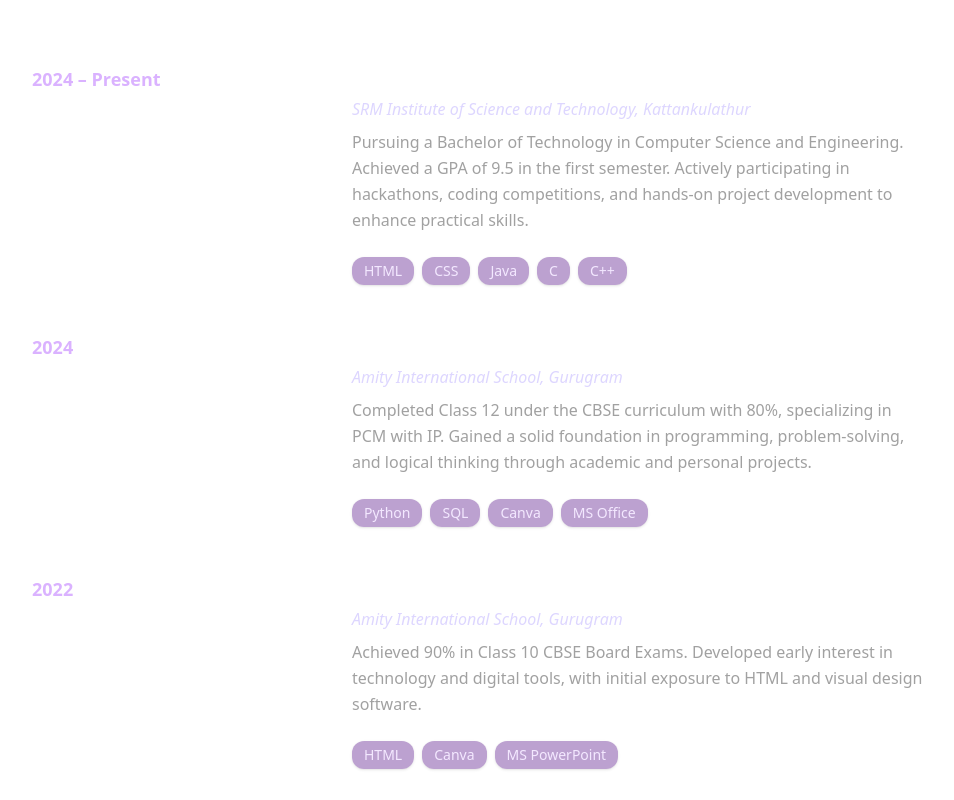
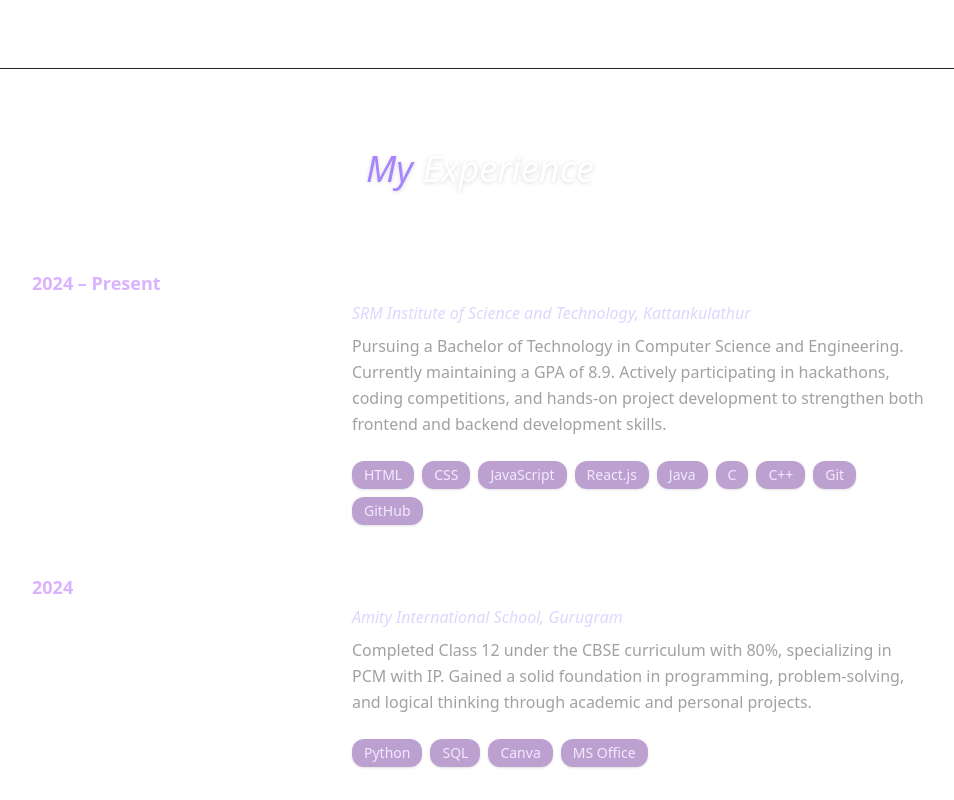
Before and after one commit to tusharikasuman/Portfolio-Website, a React (Vite) app: page / in a window 1280 px wide. Shown: the part 1720-2520 px from the top of the page, without its empty margins (160-1114 px from the left). Built offline with nearby package versions, Linux system fonts and the light colour scheme.

Commit message:
About me changed

```diff
--- a/src/components/About.jsx
+++ b/src/components/About.jsx
@@ -1,5 +1,5 @@
 import React from "react";
-import AboutImg from "../assets/aboutme.jpg";
+import AboutImg from "../assets/aboutme.jpeg";
 import { ABOUT_TEXT } from "../constants";
 
 const About = () => {
--- a/src/constants/index.js
+++ b/src/constants/index.js
@@ -1,21 +1,33 @@
-export const ABOUT_TEXT = `Hi, I’m Tusharika Suman — a Computer Science Engineering student at SRM, with a growing passion for frontend development. I’m currently sharpening my skills in HTML, CSS, JavaScript, and React, and I genuinely enjoy the process of turning ideas into interactive, user-friendly web experiences.
+export const ABOUT_TEXT = `Hi, I’m Tusharika Suman, a Computer Science Engineering student at SRM Institute of Science and Technology, with a strong and growing interest in full stack development.
 
-From early on, I’ve been fascinated by the way websites come to life—from design to functionality. That interest, combined with my technical foundation in computer science, pushed me to dive deeper into frontend development. I love the challenge of bringing both logic and creativity together to build something meaningful from scratch.
+I enjoy building websites that tell a story — experiences that are user-friendly, interactive, and visually engaging. I’m especially drawn to interfaces that feel alive, whether through smooth interactions, thoughtful design, or subtle 3D elements (which I’m currently learning and experimenting with). For me, a good website isn’t just functional — it should feel intuitive and memorable.
 
-Beyond tech, I’m a creative at heart — I enjoy video editing, graphic design, and managing social media content, especially for causes I care about. Outside of my digital world, you’ll often find me swimming, playing guitar, vlogging, or just spending time with my dog and listening to some good music.
+On the technical side, I’m actively sharpening my skills in frontend technologies like HTML, CSS, JavaScript, and React, while also strengthening my backend development skills to better understand how complete systems work behind the scenes. I enjoy connecting the frontend and backend to create applications that are cohesive, efficient, and scalable.
 
-While I’m still exploring my path in tech, I’m driven by the excitement of building things from the ground up and constantly pushing myself to grow.
+I’ve worked on multiple projects and genuinely love the process of building — from planning and problem-solving to refining small details. Every project teaches me something new, and that constant learning is what keeps me motivated to build more and push my limits.
 
-I’m always eager to learn and collaborate, so if you have a project in mind or just want to chat about tech, feel free to reach out!`;
+Beyond development, I’m a creative at heart. I enjoy video editing, graphic design, and content creation, which influence how I think about user experience and storytelling in web development. Outside of tech, I like swimming, playing guitar, vlogging, spending time with my dog, and listening to music.
+
+I’m still exploring my path in tech, but I’m driven by curiosity, creativity, and the excitement of building things from scratch. I’m always open to learning, collaborating, and working on meaningful projects.`;
 
 export const EXPERIENCES = [
   {
-    year: "2024 – Present",
-    role: "B.Tech CSE Core Student",
-    company: "SRM Institute of Science and Technology, Kattankulathur",
-    description: `Pursuing a Bachelor of Technology in Computer Science and Engineering. Achieved a GPA of 9.5 in the first semester. Actively participating in hackathons, coding competitions, and hands-on project development to enhance practical skills.`,
-    technologies: ["HTML", "CSS", "Java", "C", "C++"]
-  },
+  year: "2024 – Present",
+  role: "B.Tech CSE Core Student",
+  company: "SRM Institute of Science and Technology, Kattankulathur",
+  description: `Pursuing a Bachelor of Technology in Computer Science and Engineering. Currently maintaining a GPA of 8.9. Actively participating in hackathons, coding competitions, and hands-on project development to strengthen both frontend and backend development skills.`,
+  technologies: [
+    "HTML",
+    "CSS",
+    "JavaScript",
+    "React.js",
+    "Java",
+    "C",
+    "C++",
+    "Git",
+    "GitHub"
+  ]
+},
   {
     year: "2024",
     role: "High School Graduate (12th Grade)",
@@ -55,7 +67,8 @@
     title: "Weather Forecast Web App",
     description:
       "A simple yet functional weather website that provides real-time weather updates using a public API. Users can search for any city to get temperature, weather conditions, and humidity data with a clean, responsive UI.",
-    technologies: ["HTML", "CSS", "JavaScript", "OpenWeatherMap API"]
+    technologies: ["HTML", "CSS", "JavaScript", "OpenWeatherMap API"],
+    link: "https://weather-website-psi-fawn.vercel.app/",
   },
 
   {
@@ -64,6 +77,14 @@
       "Designed and developed the website for RSCO — an overseas education and placement consultancy. The site features brand-aligned design, smooth navigation, informative content sections, and responsive layout, built using clean HTML, CSS, and JavaScript.",
     technologies: ["HTML", "CSS", "JavaScript"],
     link: "https://www.rscoedu.com/",
+  },
+
+  {
+    title: "Spotify Clone",
+    description:
+      "A responsive clone of the Spotify web player interface, built with React and Tailwind CSS. Features include a music player, playlist management, and a clean UI design.",
+    technologies: ["React", "Tailwind CSS", "JavaScript"],
+    link: "https://spotify-clone-3hd5xw2sf-tusharikasumans-projects.vercel.app/",
   }
 ];
 
--- a/vite.config.js
+++ b/vite.config.js
@@ -1,7 +1,6 @@
 import { defineConfig } from 'vite'
 import react from '@vitejs/plugin-react'
 import tailwindcss from '@tailwindcss/vite'
-
 
 // https://vite.dev/config/
 export default defineConfig({
```
Also changed, not shown: src/assets/aboutme.jpeg (added), src/assets/aboutme.jpg (deleted).
